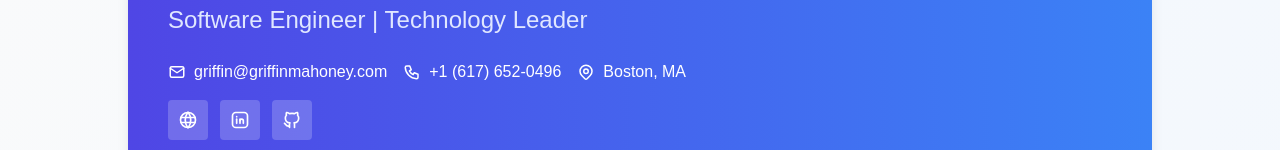
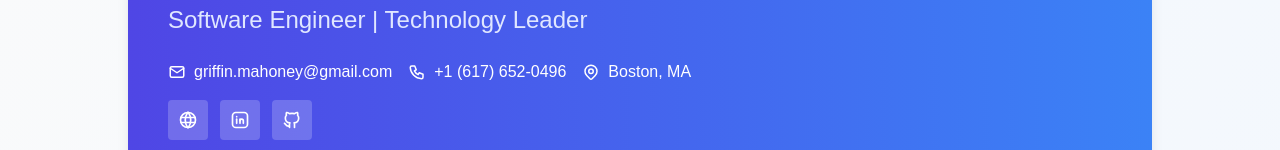
Before and after one commit to griffinm/resume, a Next.js app: page /resume in a window 1280 px wide. Shown: the part 197-347 px from the top of the page. Built offline with nearby package versions, Linux system fonts and the light colour scheme.

Commit message:
Updates resume information

```diff
--- a/src/data/resume.ts
+++ b/src/data/resume.ts
@@ -4,7 +4,7 @@ export const resumeData: Resume = {
   personalInfo: {
     name: "Griffin Mahoney",
     title: "Software Engineer | Technology Leader",
-    email: "griffin@griffinmahoney.com",
+    email: "griffin.mahoney@gmail.com",
     phone: "+1 (617) 652-0496",
     location: "Boston, MA",
     website: "griffinmahoney.com",
```
